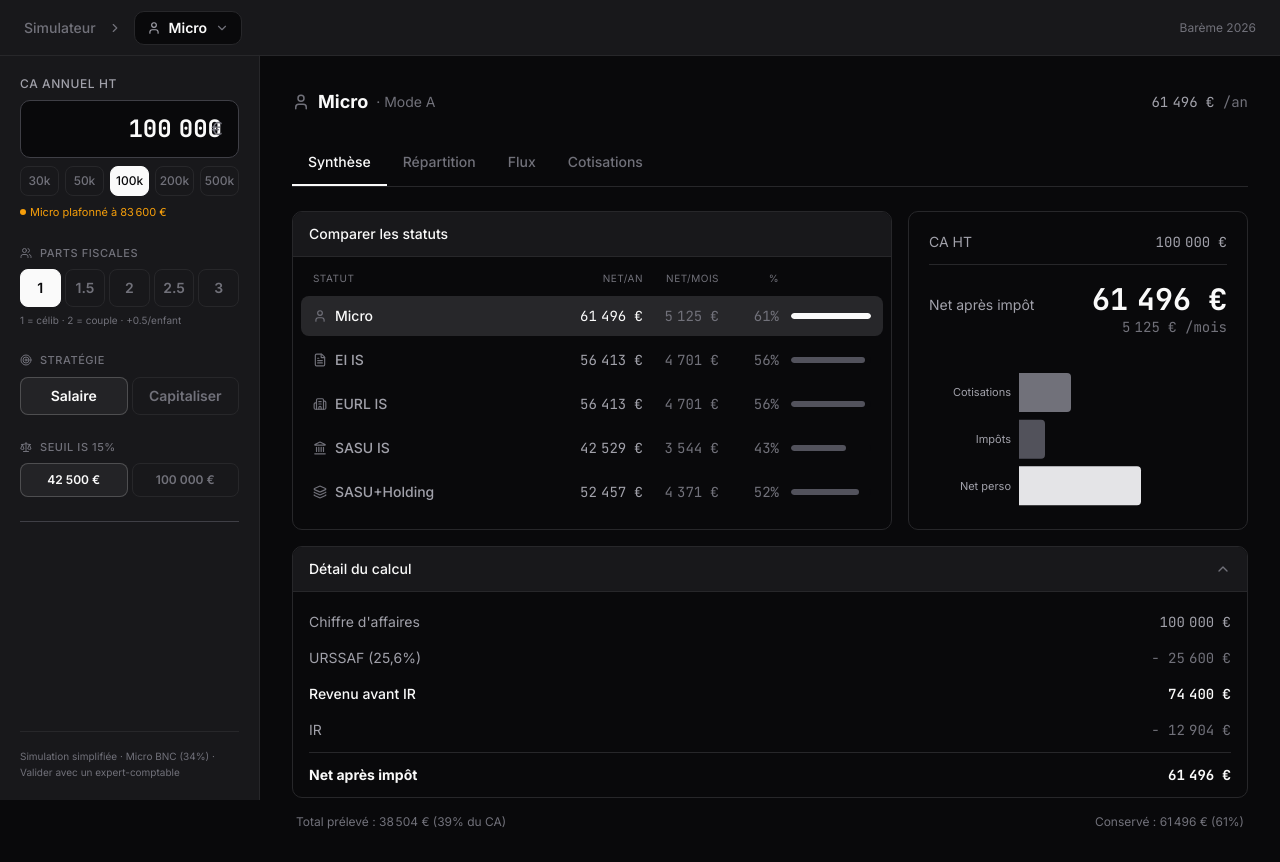
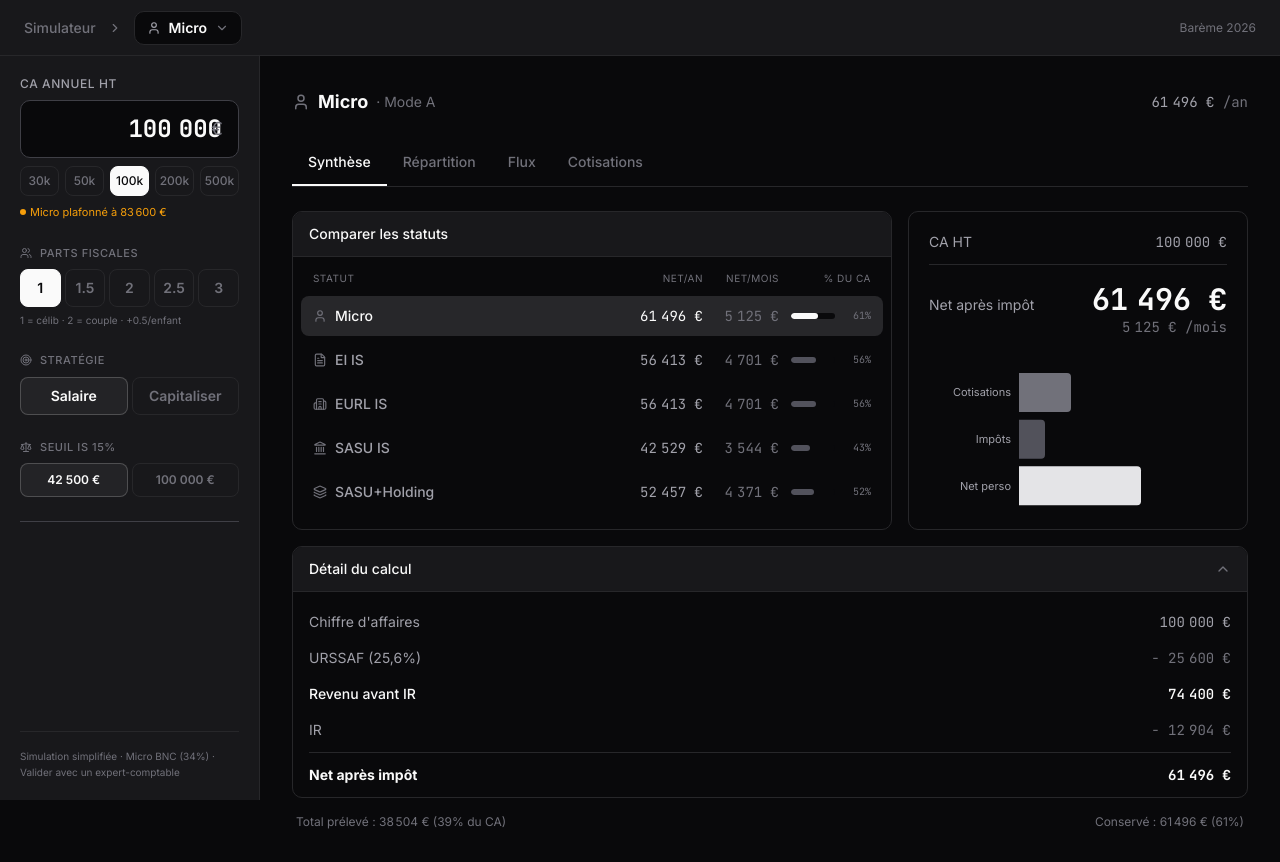
Before and after one commit to katsenkatorz/simulateur-freelance, a Next.js app: page / in a window 1280 px wide. Built offline with nearby package versions, Linux system fonts and the light colour scheme.

Commit message:
fix: barre comparaison proportionnelle au CA (0-100%), pas au max

```diff
--- a/components/simulateur/comparison-mini.tsx
+++ b/components/simulateur/comparison-mini.tsx
@@ -20,17 +20,14 @@ interface ComparisonMiniProps {
 }
 
 export function ComparisonMini({ rows, selectedId, onSelect }: ComparisonMiniProps) {
-  const maxNet = Math.max(...rows.map(r => r.net + r.ret));
-
   return (
     <div className="space-y-1">
       {/* Header */}
-      <div className="grid grid-cols-[1fr_auto_auto_auto_80px] gap-3 px-3 py-1.5 text-[10px] text-text-tertiary uppercase tracking-wider">
+      <div className="grid grid-cols-[1fr_auto_auto_80px] gap-3 px-3 py-1.5 text-[10px] text-text-tertiary uppercase tracking-wider">
         <span>Statut</span>
         <span className="text-right w-20">Net/an</span>
         <span className="text-right w-16">Net/mois</span>
-        <span className="text-right w-12">%</span>
-        <span />
+        <span className="text-right">% du CA</span>
       </div>
 
       {/* Rows */}
@@ -38,7 +35,6 @@ export function ComparisonMini({ rows, selectedId, onSelect }: ComparisonMiniPro
         const isSelected = row.struct.id === selectedId;
         const total = row.net + row.ret;
         const pct = row.ca > 0 ? Math.round(total / row.ca * 100) : 0;
-        const barW = maxNet > 0 ? Math.round(total / maxNet * 100) : 0;
         const Icon = row.icon;
 
         return (
@@ -46,7 +42,7 @@ export function ComparisonMini({ rows, selectedId, onSelect }: ComparisonMiniPro
             key={row.struct.id}
             onClick={() => onSelect(row.struct.id)}
             className={cn(
-              "w-full grid grid-cols-[1fr_auto_auto_auto_80px] gap-3 px-3 py-2.5 rounded-md text-sm transition-colors cursor-pointer items-center",
+              "w-full grid grid-cols-[1fr_auto_auto_80px] gap-3 px-3 py-2.5 rounded-md text-sm transition-colors cursor-pointer items-center",
               isSelected
                 ? "bg-bg-elevated text-text-primary"
                 : "text-text-secondary hover:bg-bg-elevated/50"
@@ -58,12 +54,15 @@ export function ComparisonMini({ rows, selectedId, onSelect }: ComparisonMiniPro
             </span>
             <span className="font-mono text-right w-20">{fmt(row.net)}</span>
             <span className="font-mono text-right w-16 text-text-tertiary">{fmt(Math.round(row.net / 12))}</span>
-            <span className="font-mono text-right w-12 text-text-tertiary">{pct}%</span>
-            <div className="h-1.5 bg-bg-primary rounded-full overflow-hidden">
-              <div
-                className={cn("h-full rounded-full transition-all duration-500", isSelected ? "bg-text-primary" : "bg-zinc-600")}
-                style={{ width: barW + "%" }}
-              />
+            {/* Barre proportionnelle au CA (0-100%) */}
+            <div className="flex items-center gap-2">
+              <div className="flex-1 h-1.5 bg-bg-primary rounded-full overflow-hidden">
+                <div
+                  className={cn("h-full rounded-full transition-all duration-500", isSelected ? "bg-text-primary" : "bg-zinc-600")}
+                  style={{ width: pct + "%" }}
+                />
+              </div>
+              <span className="font-mono text-[10px] text-text-tertiary w-7 text-right">{pct}%</span>
             </div>
           </button>
         );
```
